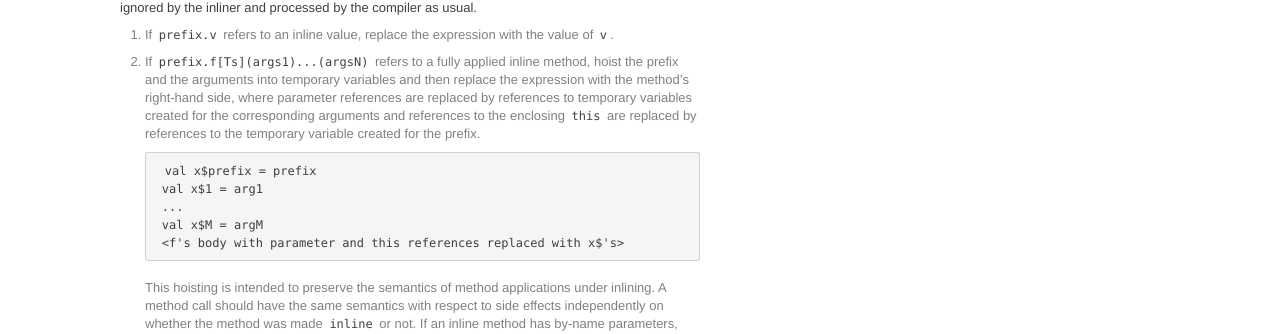
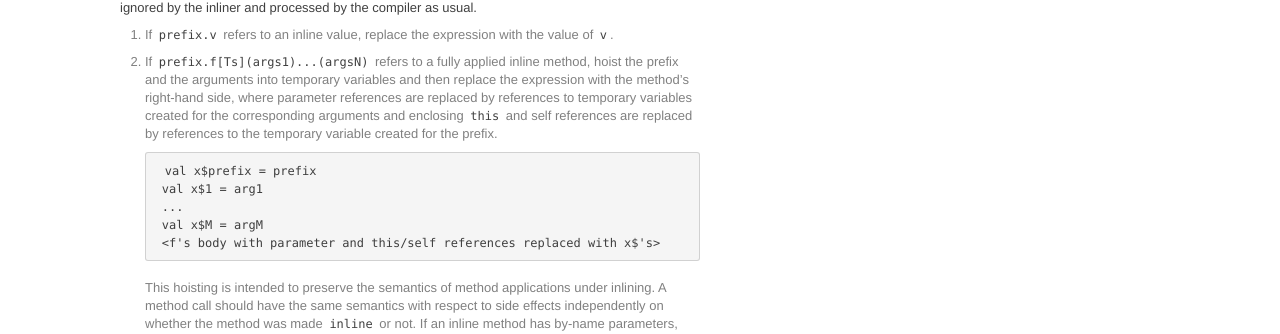
Before and after one commit to odersky/sips, a Jekyll site: the page built from drafts/inlinemeta.md, in a window 1280 px wide and 900 px high, scrolled down 1169 px. Shown: the part 206-540 px from the top of the window. Built offline with Jekyll 4.4.1, drawn with Linux system fonts in a browser that asks for light colours; comment, search, counter and statistics services are not loaded; some of the changed text lies outside the part shown.

Commit message:
allows self references along with this references

```diff
--- a/drafts/inlinemeta.md
+++ b/drafts/inlinemeta.md
@@ -87,14 +87,14 @@ they will be ignored by the inliner and processed by the compiler as usual.
 method, hoist the prefix and the arguments into temporary variables
 and then replace the expression with the method's right-hand side,
 where parameter references are replaced by references to temporary variables
-created for the corresponding arguments and references to the enclosing `this`
+created for the corresponding arguments and enclosing `this` and self references
 are replaced by references to the temporary variable created for the prefix.
 
         val x$prefix = prefix
         val x$1 = arg1
         ...
         val x$M = argM
-        <f's body with parameter and this references replaced with x$'s>
+        <f's body with parameter and this/self references replaced with x$'s>
 
    This hoisting is intended to preserve the semantics
 of method applications under inlining. A method call should have the same
@@ -168,7 +168,7 @@ with the types of the names undergoing the following transformations:
 | Inline parameter                   | Unchanged  |
 | Type parameter of an inline method | `scala.meta.Type` |
 | Term parameter of an inline method | `scala.meta.Expr` |
-| Enclosing this                     | `scala.meta.Expr` |
+| Enclosing this and self references | `scala.meta.Expr` |
 | Global                             | Unchanged |
 
 In other words, definitions that are statically available outside meta scopes remain available in meta scopes,
@@ -179,7 +179,7 @@ As a consequence of how inline reductions work, by-value term parameters of encl
 will be passed to macro scopes as trees representing references to temporary variables generated to
 respect by-value semantics. In order for a macro scope to get access to representations of
 actual arguments of an enclosing inline method, corresponding parameters need to be declared as by-name,
-e.g. `inline def async[T](x: => T): T = meta { ... }`. A representation of a `this` reference always
+e.g. `inline def async[T](x: => T): T = meta { ... }`. A representation of a `this` or self reference always
 follows the by-value scheme, and in order to obtain an actual prefix of an enclosing inline application,
 one should use the functionality of `scala.meta.semantic.Context`.
 
```
